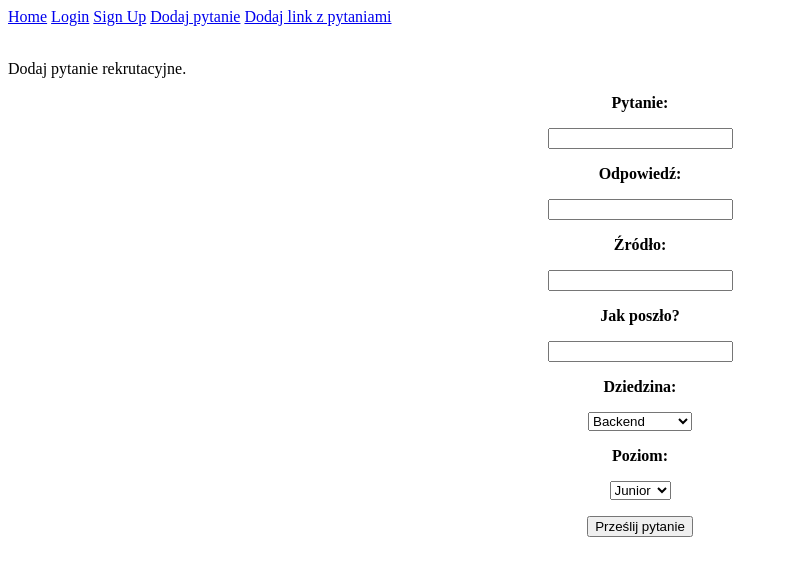
After one commit to ZPXD/pykruter, a Flask app: page /dodaj_pytanie in a window 1280 px wide. The commit adds this page. Shown: the top 576 px of the page, without its empty margins (0-788 px from the left). Run offline with Flask 2, Linux system fonts and the light colour scheme.

Commit message:
Form to add questions and questions collections and db part.

```diff
--- a/app.py
+++ b/app.py
@@ -18,7 +18,7 @@ import random
 
 app = Flask(__name__)
 
-app.config['SQLALCHEMY_DATABASE_URI'] = 'sqlite:////tmp/xd.db'
+app.config['SQLALCHEMY_DATABASE_URI'] = 'sqlite:////tmp/xdd.db'
 app.config['SQLALCHEMY_TRACK_MODIFICATIONS'] = True
 app.secret_key = ':)'
 
@@ -41,6 +41,40 @@ def index():
     answer = this_question['answer']
 
     return render_template("index.html", question=question, answer=answer)
+
+@app.route('/dodaj_pytanie', methods=["GET", "POST"])
+def add_question():
+    form = QuestionForm()
+    if form.validate_on_submit():
+        question = form.question.data
+        answer = form.answer.data
+        source = form.source.data
+        result = form.result.data
+        category = form.category.data
+        level = form.level.data
+
+        question = Question(question=question, answer=answer, source=source, result=result, category=category, level=level)
+        db.session.add(question)
+        db.session.commit()
+
+        return redirect( url_for('index'))
+    return render_template("dodaj_pytanie.html", form=form)
+
+@app.route('/dodaj_zbior_pytan', methods=["GET", "POST"])
+def add_questions_link():
+    form = QuestionLinkForm()
+    if form.validate_on_submit():
+
+        link = form.link.data
+        comment = form.comment.data
+        category = form.category.data
+
+        questionslink = QuestionLink(link=link, comment=comment)
+        db.session.add(questionslinks)
+        db.session.commit()
+
+        return redirect( url_for('index'))
+    return render_template("dodaj_zbior_pytan.html", form=form)
 
 
 # Login
@@ -106,9 +140,9 @@ def user(name):
 
 class User(UserMixin, db.Model):
     id = db.Column(db.Integer, primary_key=True)
-    name = db.Column(db.String(80), unique=True, nullable=False)
+    name = db.Column(db.String(120), unique=True, nullable=False)
     email = db.Column(db.String(120), unique=True, nullable=False)
-    password = db.Column(db.String(120), unique=True, nullable=False)
+    password = db.Column(db.String(120), nullable=False)
 
     def set_password(self,password):
         self.password = generate_password_hash(password)
@@ -124,7 +158,73 @@ def create_all():
     db.create_all()
 
 
+class Question(UserMixin, db.Model):
+
+    id = db.Column(db.Integer, primary_key=True)
+    question = db.Column(db.String())
+    answer = db.Column(db.String())
+    source = db.Column(db.String())
+    result = db.Column(db.String())
+    category = db.Column(db.String())
+    level = db.Column(db.String())
+
+    def __repr__(self):
+        return '<Question {}>'.format(self.question)
+
+class QuestionLink(UserMixin, db.Model):
+    id = db.Column(db.Integer, primary_key=True)
+    link = db.Column(db.String())
+    comment = db.Column(db.String())
+
+    def __repr__(self):
+        return '<QuestionLink {}>'.format(self.link)
+
 # Forms
+
+class QuestionForm(FlaskForm):
+    question = StringField(validators=[DataRequired()])
+    answer = StringField(validators=[DataRequired()])
+    source = StringField(validators=[DataRequired()])
+    result = StringField(validators=[DataRequired()])
+
+    category_choices = [
+        ('Backend', 'Backend'),
+        ('Frontend', 'Frontend'),
+        ('Data Science', 'Data Science'),
+        ('Testing', 'Testing'),
+        ('Cybersecurity', 'Cybersecurity'),
+        ('DevOps', 'DevOps'),
+        ('AI', 'AI'),
+        ('Networking', 'Networking'),
+    ]
+
+    level_choices = [
+        ('Junior', 'Junior'),
+        ('Mid', 'Mid'),
+        ('Senior', 'Senior'),
+    ]
+
+    category = SelectField(choices=category_choices)
+    level = SelectField(choices=level_choices)
+    button = SubmitField('Prześlij pytanie')
+
+class QuestionLinkForm(FlaskForm):
+    link = StringField(validators=[DataRequired()])
+    comment = StringField(validators=[DataRequired()])
+
+    category_choices = [
+        ('Backend', 'Backend'),
+        ('Frontend', 'Frontend'),
+        ('Data Science', 'Data Science'),
+        ('Testing', 'Testing'),
+        ('Cybersecurity', 'Cybersecurity'),
+        ('DevOps', 'DevOps'),
+        ('AI', 'AI'),
+        ('Networking', 'Networking'),
+    ]
+
+    category = SelectField(choices=category_choices)
+    button = SubmitField('zaloguj się')
 
 class LoginForm(FlaskForm):
     email = StringField('email', validators=[DataRequired()])
--- a/templates/base.html
+++ b/templates/base.html
@@ -5,6 +5,8 @@
     <a href="{{ url_for('index') }}" class="navbar-item">Home</a>
     <a href="{{ url_for('login') }}" class="navbar-item">Login</a>
     <a href="{{ url_for('signup') }}" class="navbar-item">Sign Up</a>
+    <a href="{{ url_for('add_question') }}" class="navbar-item">Dodaj pytanie</a>
+    <a href="{{ url_for('add_questions_link') }}" class="navbar-item">Dodaj link z pytaniami</a>
 </div>
 
 <div class="container">
--- /dev/null
+++ b/templates/dodaj_pytanie.html
@@ -0,0 +1,36 @@
+{% extends "base.html" %}
+
+{% block content %}
+
+    <br>
+    <p>Dodaj pytanie rekrutacyjne.</p>
+
+    <div class="form-wrapper">
+        <form style="text-align:center" action="" method="post">
+
+            {{ form.csrf_token() }}
+
+            <p><b>Pytanie:</b></p>
+            {{ form.question }}
+
+            <p><b>Odpowiedź:</b></p>
+            {{ form.answer }}
+
+            <p><b>Źródło:</b></p>
+            {{ form.source }}
+
+            <p><b>Jak poszło?</b></p>
+            {{ form.result }}
+
+            <p><b>Dziedzina:</b></p>
+            {{ form.category }}
+
+            <p><b>Poziom:</b></p>
+            {{ form.level }}
+
+            <p>{{ form.button }}</p>
+
+        </form>
+    </div>
+
+{% endblock %}
```
Also changed, not shown: templates/dodaj_zbior_pytan.html (added, +27 -0 lines), templates/index.html (+4 -8 lines), templates/signup.html (+2 -6 lines), helpers/check_data_csv.py (line endings or trailing spaces).
